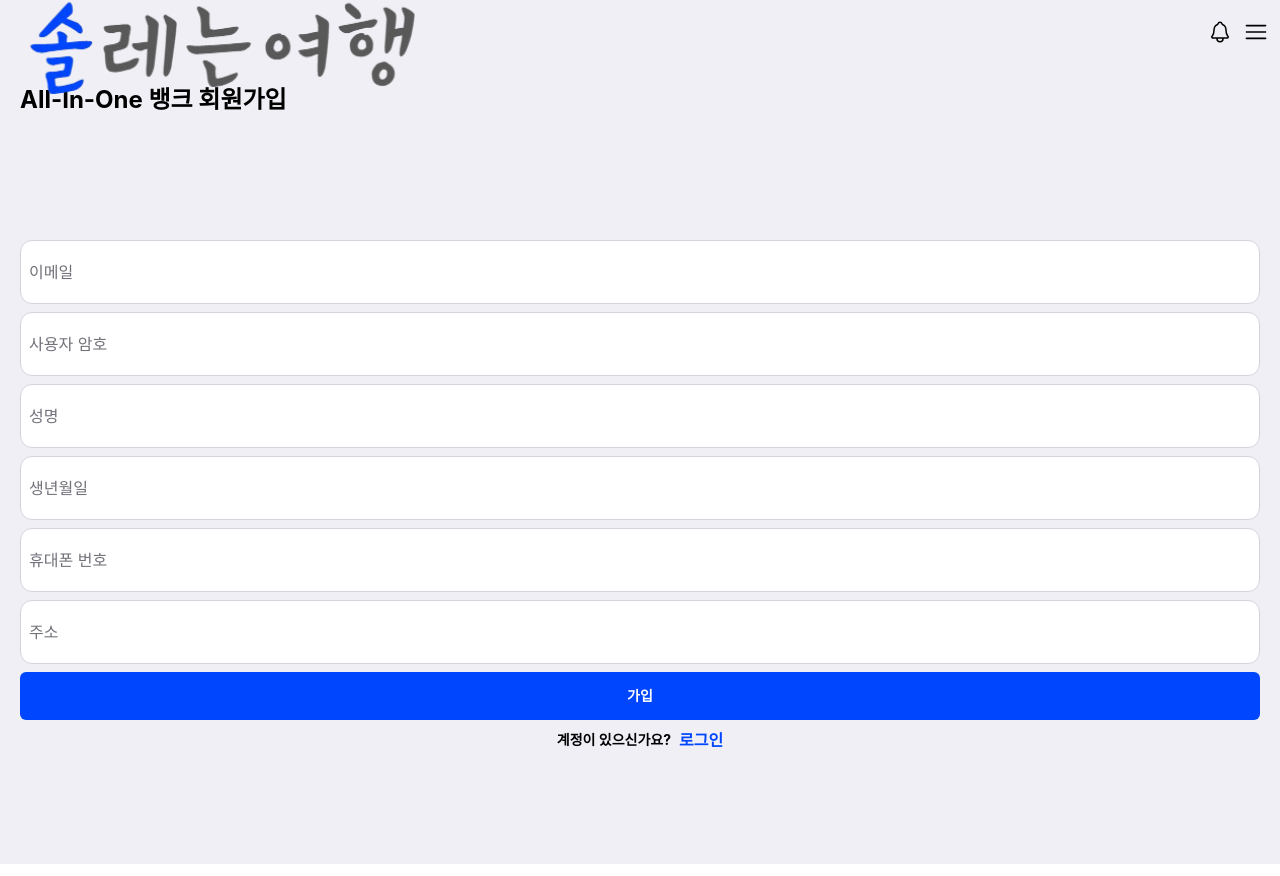
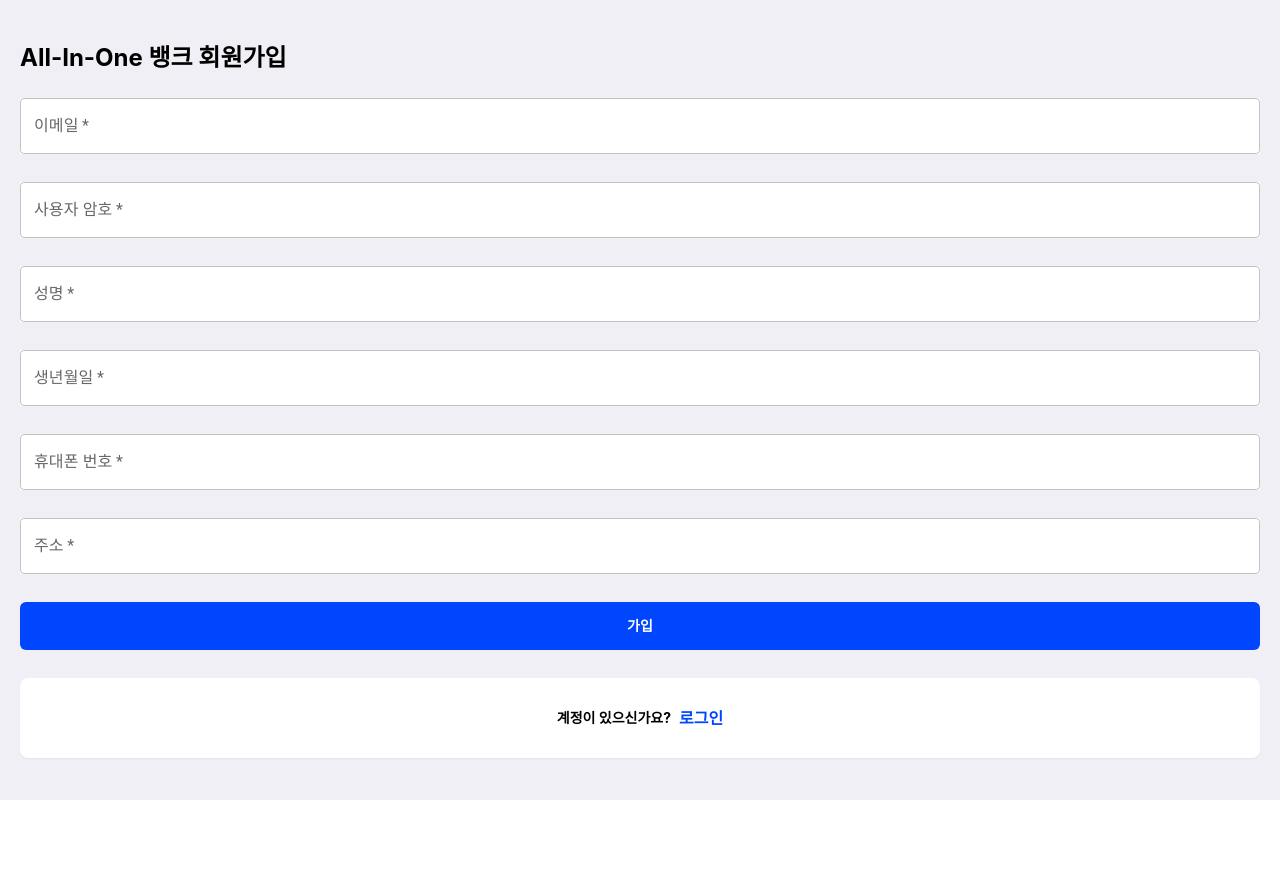
Before and after one commit to 2024-Shinhan-Hackathon-ForeignKey/soltravel, a React (Create React App) app in the folder frontend/soltravel/: page /signup in a window 1280 px wide. After the commit the page ends 800 px from the top, so only its background shows below. Built offline with nearby package versions, Linux system fonts and the light colour scheme.

Commit message:
[FE] Design: 회원가입 페이지 디자인 중

```diff
--- a/frontend/soltravel/src/App.tsx
+++ b/frontend/soltravel/src/App.tsx
@@ -4,16 +4,27 @@ import MainPage from "../src/pages/MainPage";
 import Login from "./pages/user/Login";
 import SignUp from "./pages/user/SignUp";
 import Header from "./components/common/Header";
+import Footer from "./components/common/Footer";
 
 function App() {
   return (
     <div className="h-full">
       <BrowserRouter>
-        <Header></Header>
         <Routes>
-          <Route path="/" element={<MainPage />}></Route>
-          <Route path="/login" element={<Login />}></Route>
-          <Route path="/signup" element={<SignUp />}></Route>
+          <Route
+            path="/*"
+            element={
+              <>
+                <Header />
+                <Routes>
+                  <Route path="/" element={<MainPage />} />
+                </Routes>
+                <Footer />
+              </>
+            }
+          />
+          <Route path="/login" element={<Login />} />
+          <Route path="/signup" element={<SignUp />} />
         </Routes>
       </BrowserRouter>
     </div>
--- /dev/null
+++ b/frontend/soltravel/src/components/common/Footer.tsx
@@ -0,0 +1,56 @@
+import React, { useState } from "react";
+import { RiHome5Line } from "react-icons/ri";
+import { MdCurrencyExchange } from "react-icons/md";
+import { MdOutlineEventNote } from "react-icons/md";
+import { RiWechatLine } from "react-icons/ri";
+
+const Footer = () => {
+  const [currentMenu, setCurrentMenu] = useState("홈");
+
+  const handleMenuHome = () => {
+    setCurrentMenu("홈");
+  };
+
+  const handleMenuExchange = () => {
+    setCurrentMenu("환전");
+  };
+
+  const handleMenuAccountDiary = () => {
+    setCurrentMenu("가계부");
+  };
+
+  const handleMenuConversation = () => {
+    setCurrentMenu("회화");
+  };
+
+  return (
+    <div className="w-full h-16 p-3 bg-white fixed bottom-0 flex justify-around items-center">
+      <button
+        className={`flex flex-col items-center ${currentMenu === "홈" ? "" : "text-[#9E9E9E]"} duration-200`}
+        onClick={() => handleMenuHome()}>
+        <RiHome5Line className="text-2xl" />
+        <p className="text-sm font-medium">홈</p>
+      </button>
+      <button
+        className={`flex flex-col items-center ${currentMenu === "환전" ? "" : "text-[#9E9E9E]"} duration-200`}
+        onClick={() => handleMenuExchange()}>
+        <MdCurrencyExchange className="text-2xl" />
+        <p className="text-sm font-medium">환전</p>
+      </button>
+      <button
+        className={`flex flex-col items-center ${currentMenu === "가계부" ? "" : "text-[#9E9E9E]"} duration-200`}
+        onClick={() => handleMenuAccountDiary()}>
+        <MdOutlineEventNote className="text-2xl" />
+        <p className="text-sm font-medium">가계부</p>
+      </button>
+      <button
+        className={`flex flex-col items-center ${currentMenu === "회화" ? "" : "text-[#9E9E9E]"} duration-200`}
+        onClick={() => handleMenuConversation()}>
+        <RiWechatLine className="text-2xl" />
+        <p className="text-sm font-medium">회화</p>
+      </button>
+    </div>
+  );
+};
+
+export default Footer;
--- a/frontend/soltravel/src/components/common/Header.tsx
+++ b/frontend/soltravel/src/components/common/Header.tsx
@@ -1,15 +1,19 @@
 import React from "react";
-import { RxHamburgerMenu } from "react-icons/rx";
 import { IoNotificationsOutline } from "react-icons/io5";
+import { IoIosArrowForward } from "react-icons/io";
 
 const Header = () => {
+  const userName = "허동원";
+
   return (
-    <div className="h-16 p-3 bg-[#EFEFF5] sticky top-0 flex justify-between items-center">
-      <img className="w-1/3" src="/assets/logo.png" alt="" />
-      <div className="flex space-x-3">
+    <div className="h-16 p-5 bg-white sticky top-0 flex justify-between items-center">
+      <button className="text-xl flex items-center space-x-2">
+        <p className="text-[#565656] font-semibold">{userName}님</p>
+        <IoIosArrowForward className="text-[#565656]" />
+      </button>
+      <button>
         <IoNotificationsOutline className="text-2xl" />
-        <RxHamburgerMenu className="text-2xl" />
-      </div>
+      </button>
     </div>
   );
 };
--- a/frontend/soltravel/src/pages/user/Login.tsx
+++ b/frontend/soltravel/src/pages/user/Login.tsx
@@ -8,7 +8,7 @@ const Login = () => {
       <div className="w-full h-full flex flex-col justify-center items-center">
         <div className="w-full h-[50%] flex flex-col justify-between items-center">
 
-          <div className="w-[90%] h-[78%] flex flex-col items-center justify-around rounded-xl bg-white shadow-md">
+          <div className="w-[90%] h-[78%] flex flex-col items-center justify-around rounded-xl bg-white shadow-sm">
             <p className="text-2xl font-bold">All-In-One 로그인</p>
             <div className="w-[83%] h-[50%] flex flex-col justify-around text-zinc-500">
               <p className="text-sm font-semibold">아이디</p>
@@ -21,7 +21,7 @@ const Login = () => {
             <button className="w-[92%] h-12 rounded-md bg-[#0046FF] font-bold text-white text-sm">로그인</button>
           </div>
 
-          <div className="w-[90%] h-[18%] flex items-center justify-around rounded-xl bg-white shadow-md">
+          <div className="w-[90%] h-[18%] flex items-center justify-around rounded-xl bg-white shadow-sm">
             <div className="flex w-[58%] justify-around items-center">
               <p className="text-sm font-bold">계정이 없으신가요?</p>
               <button
--- a/frontend/soltravel/src/pages/user/SignUp.tsx
+++ b/frontend/soltravel/src/pages/user/SignUp.tsx
@@ -1,4 +1,8 @@
 import { useState } from "react";
+import { useNavigate } from "react-router";
+import Box from "@mui/material/Box";
+import TextField from "@mui/material/TextField";
+
 interface InputState {
   email: string;
   password: string;
@@ -9,7 +13,9 @@ interface InputState {
 }
 
 const SignUp = () => {
-  const [inputValues, setInputValues] = useState<InputState>({
+  const navigate = useNavigate();
+
+  const [inputs, setInputs] = useState<InputState>({
     email: "",
     password: "",
     name: "",
@@ -18,134 +24,123 @@ const SignUp = () => {
     address: "",
   });
 
-  const handleInputChange = (field: keyof InputState, value: string) => {
-    setInputValues((prev) => ({ ...prev, [field]: value }));
+  const [errors, setErrors] = useState({
+    email: false,
+    password: false,
+    name: false,
+    birthday: false,
+    phone: false,
+    address: false,
+  });
+
+  const handleValidation = (id: string, value: string) => {
+    let error = false;
+    switch (id) {
+      case "email":
+        error = !value.includes("@");
+        break;
+      case "password":
+        error = value.length < 6;
+        break;
+      case "name":
+        error = value.trim() === "";
+        break;
+      case "birthday":
+        error = value.trim() === "";
+        break;
+      case "phone":
+        error = value.trim() === "";
+        break;
+      case "address":
+        error = value.trim() === "";
+        break;
+      default:
+        break;
+    }
+    return error;
+  };
+
+  const handleChange = (e: React.ChangeEvent<HTMLInputElement>) => {
+    const { id, value } = e.target;
+    setInputs((prev) => ({ ...prev, [id]: value }));
+
+    // 입력이 변경될 때마다 유효성 검사를 실행하고 에러 상태 업데이트
+    const error = handleValidation(id, value);
+    setErrors((prev) => ({ ...prev, [id]: error }));
+  };
+
+  const validateInputs = () => {
+    const newErrors = {
+      email: handleValidation("email", inputs.email),
+      password: handleValidation("password", inputs.password),
+      name: handleValidation("name", inputs.name),
+      birthday: handleValidation("birthday", inputs.birthday),
+      phone: handleValidation("phone", inputs.phone),
+      address: handleValidation("address", inputs.address),
+    };
+    setErrors(newErrors);
+    return !Object.values(newErrors).some((error) => error);
+  };
+
+  const handleSubmit = (e: React.FormEvent) => {
+    e.preventDefault();
+    if (validateInputs()) {
+      // 유효성 검사 통과 시 처리 로직
+      console.log("Form submitted:", inputs);
+      // navigate("/next-page"); // 예: 회원가입 완료 페이지로 이동
+    }
   };
 
   return (
-    <div className="w-full h-full p-5 bg-[#EFEFF5]">
-      <p className="text-2xl font-bold">All-In-One 뱅크 회원가입</p>
-      <div className="w-full h-full flex flex-col justify-center items-center space-y-2">
-        {/* Email Field */}
-        <div className="relative w-full h-16 flex justify-center items-center rounded-xl bg-white border border-gray-300 p-2 text-zinc-800">
-          <input
-            className={`w-full h-full placeholder:text-zinc-500 focus:outline-none transition-transform duration-150 ${
-              inputValues.email ? "transform translate-y-2" : ""
-            }`}
-            type="email"
-            value={inputValues.email}
-            onChange={(e) => handleInputChange("email", e.target.value)}
-            placeholder="이메일"
+    <div className="w-full h-screen p-5 bg-[#EFEFF5]">
+      <div className="h-full flex flex-col justify-center space-y-6">
+        <p className="text-2xl font-bold">All-In-One 뱅크 회원가입</p>
+        <Box
+          className="w-full flex flex-col justify-center items-center space-y-7"
+          component="form"
+          noValidate
+          autoComplete="off"
+          onSubmit={handleSubmit}>
+          <TextField
+            required
+            className="w-full bg-white"
+            id="email"
+            label="이메일"
+            variant="outlined"
+            value={inputs.email}
+            onChange={handleChange}
+            error={errors.email}
+            helperText={errors.email ? "유효한 이메일을 입력하세요." : ""}
+            sx={{
+              "& .MuiFormHelperText-root": {
+                backgroundColor: "black !important",
+              },
+            }}
           />
-          <label
-            className={`absolute left-2 transition-all duration-150 ${
-              inputValues.email ? "top-2 text-xs" : "top-4 text-zinc-500"
-            }`}>
-            {inputValues.email && "이메일"}
-          </label>
-        </div>
-
-        {/* Password Field */}
-        <div className="relative w-full h-16 flex justify-center items-center rounded-xl bg-white border border-gray-300 p-2 text-zinc-800">
-          <input
-            className={`w-full h-full placeholder:text-zinc-500 focus:outline-none transition-transform duration-150 ${
-              inputValues.password ? "transform translate-y-2" : ""
-            }`}
+          <TextField
+            required
+            className="w-full bg-white"
+            id="outlined-basic"
             type="password"
-            value={inputValues.password}
-            onChange={(e) => handleInputChange("password", e.target.value)}
-            placeholder="사용자 암호"
+            label="사용자 암호"
+            variant="outlined"
           />
-          <label
-            className={`absolute left-2 transition-all duration-150 ${
-              inputValues.password ? "top-2 text-xs" : "top-4 text-zinc-500"
-            }`}>
-            {inputValues.password && "사용자 암호"}
-          </label>
-        </div>
-
-        {/* Name Field */}
-        <div className="relative w-full h-16 flex justify-center items-center rounded-xl bg-white border border-gray-300 p-2 text-zinc-800">
-          <input
-            className={`w-full h-full placeholder:text-zinc-500 focus:outline-none transition-transform duration-150 ${
-              inputValues.name ? "transform translate-y-2" : ""
-            }`}
-            type="text"
-            value={inputValues.name}
-            onChange={(e) => handleInputChange("name", e.target.value)}
-            placeholder="성명"
-          />
-          <label
-            className={`absolute left-2 transition-all duration-150 ${
-              inputValues.name ? "top-2 text-xs" : "top-4 text-zinc-500"
-            }`}>
-            {inputValues.name && "성명"}
-          </label>
-        </div>
-
-        {/* Birthday Field */}
-        <div className="relative w-full h-16 flex justify-center items-center rounded-xl bg-white border border-gray-300 p-2 text-zinc-800">
-          <input
-            className={`w-full h-full placeholder:text-zinc-500 focus:outline-none transition-transform duration-150 ${
-              inputValues.birthday ? "transform translate-y-2" : ""
-            }`}
-            type="text"
-            value={inputValues.birthday}
-            onChange={(e) => handleInputChange("birthday", e.target.value)}
-            placeholder="생년월일"
-          />
-          <label
-            className={`absolute left-2 transition-all duration-150 ${
-              inputValues.birthday ? "top-2 text-xs" : "top-4 text-zinc-500"
-            }`}>
-            {inputValues.birthday && "생년월일"}
-          </label>
-        </div>
-
-        {/* Phone Field */}
-        <div className="relative w-full h-16 flex justify-center items-center rounded-xl bg-white border border-gray-300 p-2 text-zinc-800">
-          <input
-            className={`w-full h-full placeholder:text-zinc-500 focus:outline-none transition-transform duration-150 ${
-              inputValues.phone ? "transform translate-y-2" : ""
-            }`}
-            type="text"
-            value={inputValues.phone}
-            onChange={(e) => handleInputChange("phone", e.target.value)}
-            placeholder="휴대폰 번호"
-          />
-          <label
-            className={`absolute left-2 transition-all duration-150 ${
-              inputValues.phone ? "top-2 text-xs" : "top-4 text-zinc-500"
-            }`}>
-            {inputValues.phone && "휴대폰 번호"}
-          </label>
-        </div>
-
-        {/* Address Field */}
-        <div className="relative w-full h-16 flex justify-center items-center rounded-xl bg-white border border-gray-300 p-2 text-zinc-800">
-          <input
-            className={`w-full h-full placeholder:text-zinc-500 focus:outline-none transition-transform duration-150 ${
-              inputValues.address ? "transform translate-y-2" : ""
-            }`}
-            type="text"
-            value={inputValues.address}
-            onChange={(e) => handleInputChange("address", e.target.value)}
-            placeholder="주소"
-          />
-          <label
-            className={`absolute left-2 transition-all duration-150 ${
-              inputValues.address ? "top-2 text-xs" : "top-4 text-zinc-500"
-            }`}>
-            {inputValues.address && "주소"}
-          </label>
-        </div>
-
-        <button className="w-full h-12 rounded-md bg-[#0046FF] font-bold text-white text-sm">가입</button>
-
-        <div className="flex items-center space-x-2">
-          <p className="text-sm font-bold">계정이 있으신가요?</p>
-          <button className="text-[#0046FF] font-bold">로그인</button>
-        </div>
+          <TextField required className="w-full bg-white" id="outlined-basic" label="성명" variant="outlined" />
+          <TextField required className="w-full bg-white" id="outlined-basic" label="생년월일" variant="outlined" />
+          <TextField required className="w-full bg-white" id="outlined-basic" label="휴대폰 번호" variant="outlined" />
+          <TextField required className="w-full bg-white" id="outlined-basic" label="주소" variant="outlined" />
+          <button className="w-full h-12 rounded-md bg-[#0046FF] font-bold text-white text-sm">가입</button>
+          <div className="w-full h-20 bg-white rounded-lg shadow-sm flex items-center justify-center space-x-2">
+            <p className="text-sm font-bold">계정이 있으신가요?</p>
+            <button
+              onClick={() => {
+                navigate("/login");
+              }}
+              className="text-[#0046FF] font-bold">
+              로그인
+            </button>
+          </div>
+        </Box>
       </div>
     </div>
   );
```
Also changed, not shown: 1 other file (tests, documents, lock files or other folders).
